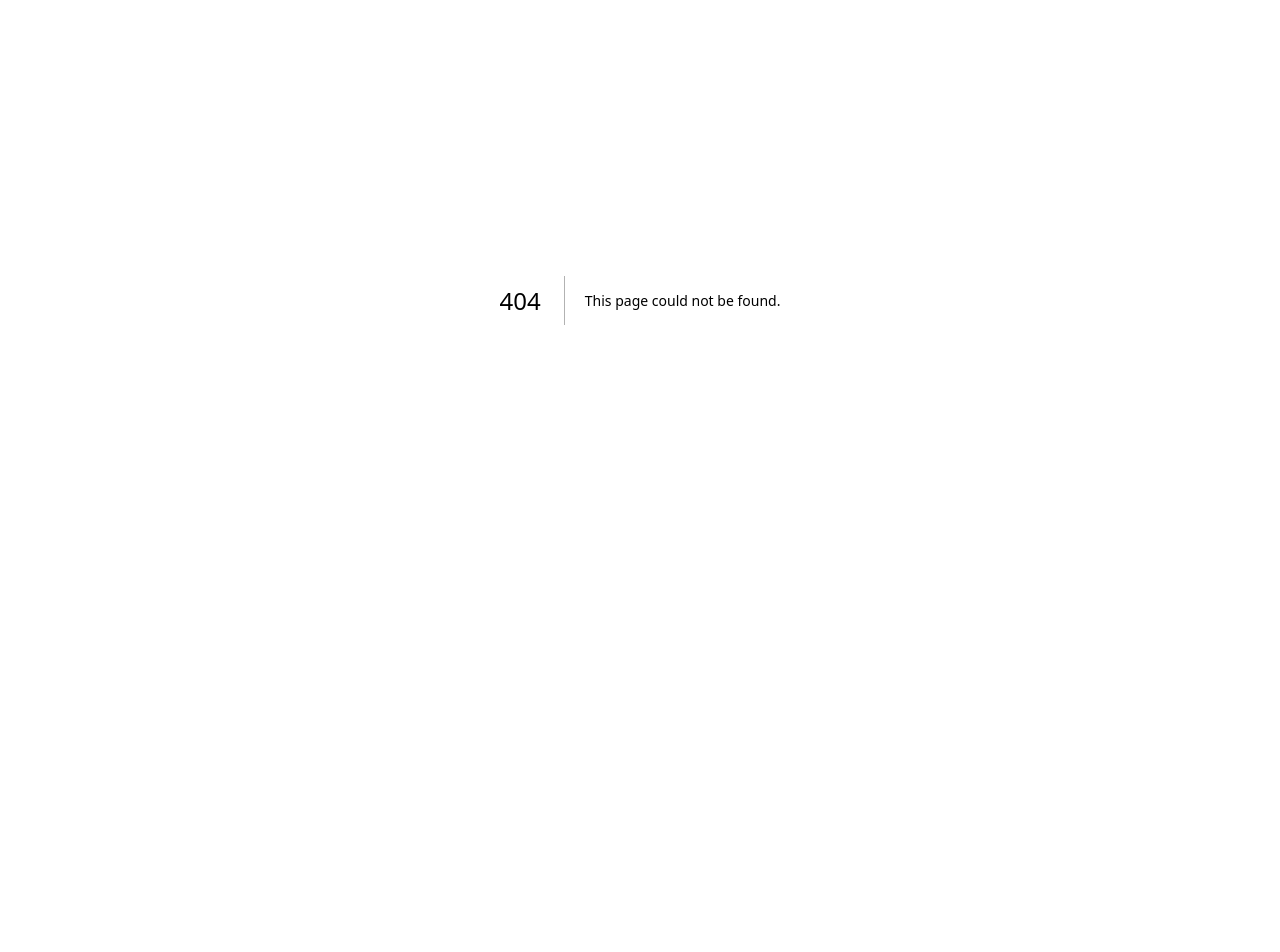
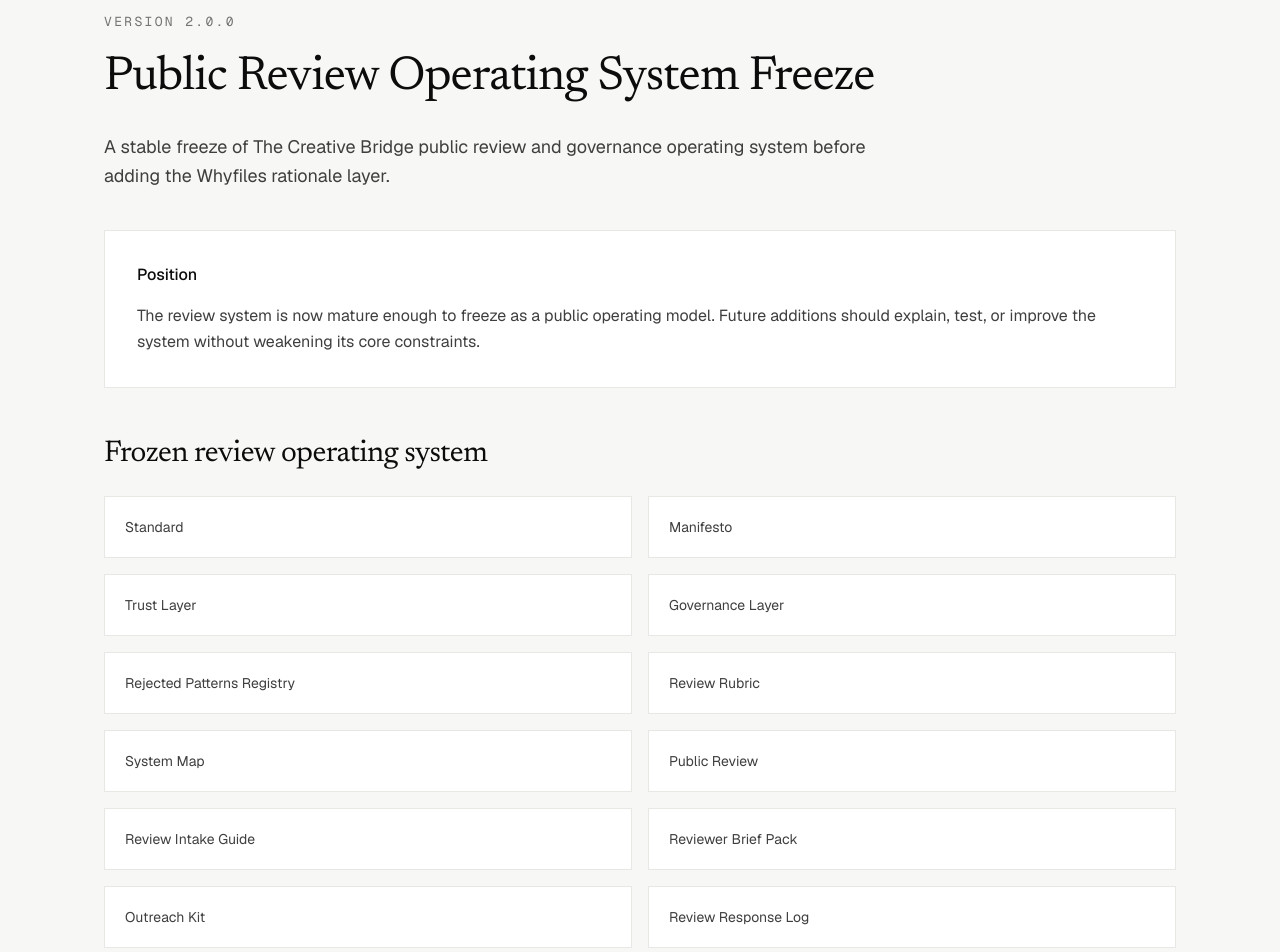
Before and after one commit to zacharymplace/creative-bridge, a Next.js app: page /review-os in a window 1280 px wide. Before the commit this address had no page. Shown: the part 100-1052 px from the top of the page. Before the commit the page ends 800 px from the top, so only its background shows below. Built offline with nearby package versions, Linux system fonts and the light colour scheme.

Commit message:
Freeze public review operating system

```diff
--- a/package.json
+++ b/package.json
@@ -1,6 +1,6 @@
 {
   "name": "creative-bridge",
-  "version": "1.9.0",
+  "version": "2.0.0",
   "private": true,
   "scripts": {
     "prebuild": "node scripts/sync-public-assets.mjs",
--- a/scripts/qa-static-export.mjs
+++ b/scripts/qa-static-export.mjs
@@ -48,6 +48,9 @@
   "docs/releases/v1.7.0.md",
   "docs/releases/v1.8.0.md",
   "docs/releases/v1.9.0.md",
+  "docs/releases/v2.0.0.md",
+  "docs/public-review-operating-system-freeze.md",
+  "review-os.html",
   "docs/review/review-response-log.md",
   "review-response-log.html",
   "docs/review/outreach-kit.md",
--- a/scripts/sync-public-assets.mjs
+++ b/scripts/sync-public-assets.mjs
@@ -40,6 +40,8 @@
   "releases/v1.7.0.md",
   "releases/v1.8.0.md",
   "releases/v1.9.0.md",
+  "releases/v2.0.0.md",
+  "public-review-operating-system-freeze.md",
   "review/review-response-log.md",
   "review/outreach-kit.md",
   "review/reviewer-brief-pack.md",
--- /dev/null
+++ b/src/app/review-os/page.tsx
@@ -0,0 +1,71 @@
+import Link from "next/link";
+
+import { reviewOsFreeze } from "@/content/review-os/review-os-freeze";
+
+export default function ReviewOsPage() {
+  return (
+    <main>
+      <section className="cb-container cb-section-y">
+        <p className="font-mono text-[13px] uppercase tracking-[0.18em] text-[var(--cb-muted)]">
+          Version {reviewOsFreeze.version}
+        </p>
+
+        <h1 className="cb-display mt-4 max-w-4xl text-4xl tracking-tight text-[var(--cb-ink)] sm:text-5xl sm:leading-tight">
+          {reviewOsFreeze.title}
+        </h1>
+
+        <p className="mt-6 max-w-3xl text-lg leading-relaxed text-[var(--cb-body)]">
+          {reviewOsFreeze.summary}
+        </p>
+
+        <div className="mt-10 border border-[var(--cb-border)] bg-[var(--cb-surface)] p-6 sm:p-8">
+          <h2 className="text-base font-medium text-[var(--cb-ink)]">
+            Position
+          </h2>
+          <p className="mt-4 text-base leading-relaxed text-[var(--cb-body)]">
+            {reviewOsFreeze.position}
+          </p>
+        </div>
+
+        <section className="mt-12">
+          <h2 className="cb-display text-3xl text-[var(--cb-ink)]">
+            Frozen review operating system
+          </h2>
+
+          <div className="mt-6 grid gap-4 md:grid-cols-2">
+            {reviewOsFreeze.frozenSystem.map((layer) => (
+              <Link
+                key={layer.href}
+                href={layer.href}
+                className="border border-[var(--cb-border)] bg-[var(--cb-surface)] p-5 text-sm text-[var(--cb-body)] underline-offset-4 hover:underline"
+              >
+                {layer.title}
+              </Link>
+            ))}
+          </div>
+        </section>
+
+        <section className="mt-12 border border-[var(--cb-border)] bg-[var(--cb-surface)] p-6 sm:p-8">
+          <h2 className="cb-display text-3xl text-[var(--cb-ink)]">
+            Freeze principles
+          </h2>
+
+          <ul className="mt-6 space-y-4 text-sm leading-7 text-[var(--cb-body)]">
+            {reviewOsFreeze.freezePrinciples.map((item) => (
+              <li key={item}>— {item}</li>
+            ))}
+          </ul>
+        </section>
+
+        <section className="mt-12 border-t border-[var(--cb-border)] pt-8">
+          <h2 className="font-mono text-[12px] uppercase tracking-[0.2em] text-[var(--cb-muted)]">
+            Next layer
+          </h2>
+          <p className="mt-4 max-w-3xl text-sm leading-7 text-[var(--cb-body)]">
+            {reviewOsFreeze.nextLayer}
+          </p>
+        </section>
+      </section>
+    </main>
+  );
+}
--- /dev/null
+++ b/src/content/review-os/review-os-freeze.ts
@@ -0,0 +1,40 @@
+export const reviewOsFreeze = {
+  title: "Public Review Operating System Freeze",
+  version: "2.0.0",
+  summary:
+    "A stable freeze of The Creative Bridge public review and governance operating system before adding the Whyfiles rationale layer.",
+  position:
+    "The review system is now mature enough to freeze as a public operating model. Future additions should explain, test, or improve the system without weakening its core constraints.",
+  frozenSystem: [
+    { title: "Standard", href: "/standard" },
+    { title: "Manifesto", href: "/manifesto" },
+    { title: "Trust Layer", href: "/trust" },
+    { title: "Governance Layer", href: "/governance" },
+    { title: "Rejected Patterns Registry", href: "/rejected-patterns" },
+    { title: "Review Rubric", href: "/review-rubric" },
+    { title: "System Map", href: "/system-map" },
+    { title: "Public Review", href: "/review" },
+    { title: "Review Intake Guide", href: "/review-intake" },
+    { title: "Reviewer Brief Pack", href: "/reviewer-briefs" },
+    { title: "Outreach Kit", href: "/outreach-kit" },
+    { title: "Review Response Log", href: "/review-response-log" },
+    { title: "Abuse Case Library", href: "/abuse-cases" },
+    { title: "Incentive Drift Map", href: "/incentive-drift" },
+    { title: "Governance Stress Tests", href: "/stress-tests" },
+    { title: "Creator Submission Packet", href: "/submit" },
+    { title: "Collaborator Profile Packet", href: "/collaborate" },
+    { title: "Example Project Profile", href: "/projects/neighborhood-chorus" },
+  ],
+  freezePrinciples: [
+    "Review exists to make the standard harder to misuse.",
+    "Criticism is more useful than approval.",
+    "Public review must remain separate from feature intake.",
+    "Readiness and rubric language must not become certification.",
+    "Rejected patterns remain active constraints.",
+    "Abuse cases and incentive drift should inform future changes.",
+    "Platform behavior remains gated by governance.",
+    "Future rationale should be traceable through Whyfiles.",
+  ],
+  nextLayer:
+    "Whyfiles should explain why each major rule, rejection, guardrail, and design choice exists.",
+} as const;
--- a/src/content/site-copy.ts
+++ b/src/content/site-copy.ts
@@ -166,6 +166,7 @@
   { label: "Reviewer Briefs", href: "/reviewer-briefs" },
   { label: "Outreach Kit", href: "/outreach-kit" },
   { label: "Response Log", href: "/review-response-log" },
+  { label: "Review OS", href: "/review-os" },
   { label: "Submit", href: "/submit" },
   { label: "Collaborate", href: "/collaborate" },
   { label: "Trust", href: "/trust" },
@@ -182,6 +183,7 @@
   { label: "Reviewer Briefs", href: "/reviewer-briefs" },
   { label: "Outreach Kit", href: "/outreach-kit" },
   { label: "Response Log", href: "/review-response-log" },
+  { label: "Review OS", href: "/review-os" },
     { label: "Standard", href: "/standard" },
     { label: "Manifesto", href: "/manifesto" },
   ] as const,
```
Also changed, not shown: 2 other files (tests, documents, lock files or other folders).
